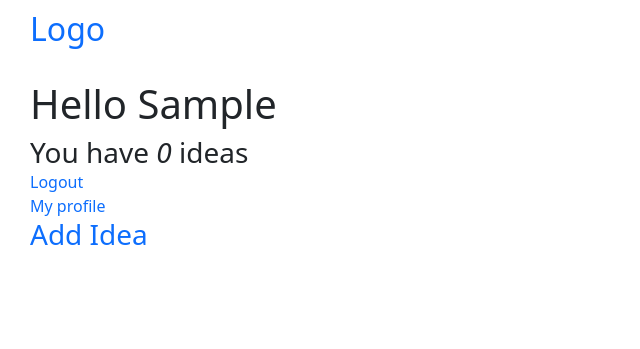
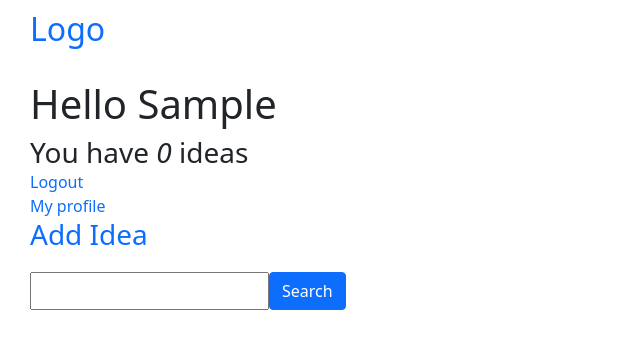
Before and after one commit to Samandar003/myideas, a Django app: page / in a window 1280 px wide. Shown: the top 349 px of the page, without its empty margins (0-640 px from the left). Run offline with Django 4.2, Linux system fonts and the light colour scheme; the visitor is signed in with stand-in values (Sample User, id 1); data that the repository does not hold is empty; parts of the project's set-up code (start-up, migrations or seed data) failed here and were passed over; some libraries are stand-ins or nearby versions.

Commit message:
added search field

```diff
--- a/idea/views.py
+++ b/idea/views.py
@@ -1,3 +1,4 @@
+from asyncio import Task
 from email import message
 from django.shortcuts import redirect, render
 from .models import Idea
@@ -23,8 +24,12 @@ class IdeaListView(LoginRequiredMixin, ListView):
       context = super().get_context_data(**kwargs)
       context['ideas'] = Idea.objects.all()
       context['count'] = context['ideas'].filter(author=self.request.user).count()
+
+      search_input = self.request.GET.get('search_area') or ''
+      if search_input:
+        context['ideas'] = context['ideas'].filter(title__contains=search_input)
+      context['search_input'] = search_input
       return context
-
 
 class IdeaDetailView(DetailView):
   model = Idea
--- a/templates/idea/idea_list.html
+++ b/templates/idea/idea_list.html
@@ -32,6 +32,12 @@
   </div>
 
 <h3> <a href="{% url 'idea-new' %}"> Add Idea </a> </h3>
+  <div id="search-add-wrapper">
+    <form method="GET" style="margin-top: 20px; display: flex;">
+    <input type="text" value="{{search_input}}" name="search_area">
+    <input class="btn btn-primary" type="submit" value="Search">
+    </form>
+  </div>
   {% for idea in ideas %}
 <!-- <img class="rounded-circle" src="{{ post.author.profile.image.url }}" alt=""> -->
    <h3><a href="{% url 'idea-detail' idea.id %}"> {{idea.title}} </a> </h3>
```
